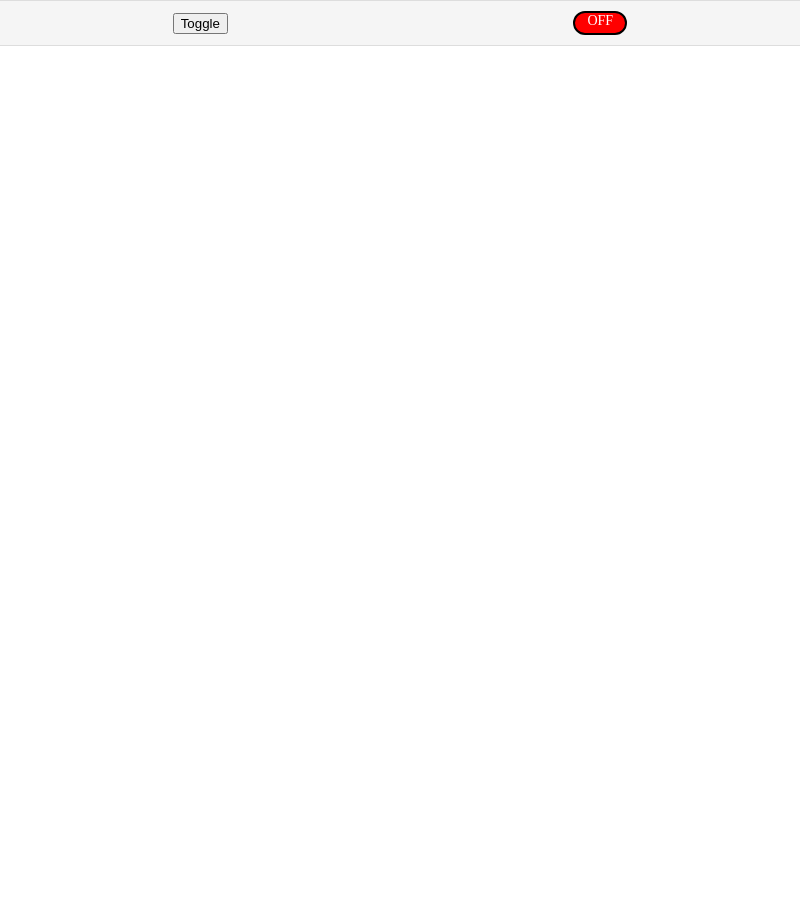
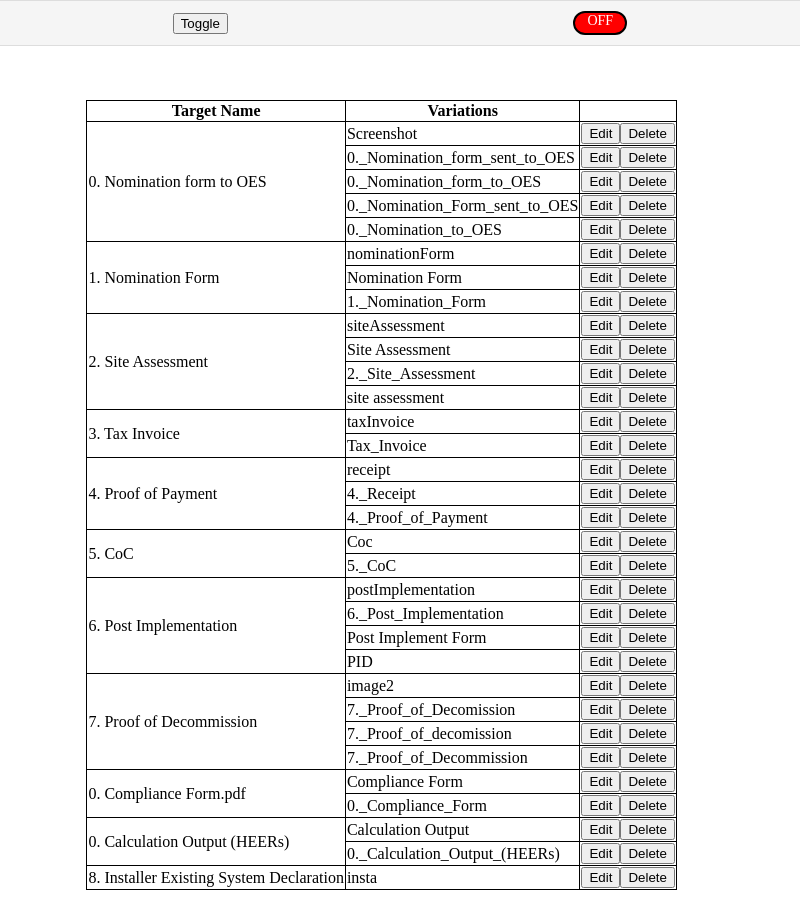
Before and after one commit to LucasGriffinDev/file-renamer, an Electron app: page render/index.html in a window 800 px wide. Before the commit the page ends 800 px from the top, so only its background shows below. Drawn offline with Linux system fonts and the light colour scheme.

Commit message:
working table

```diff
--- a/main.js
+++ b/main/main.js
@@ -5,11 +5,12 @@ function createWindow() {
         width: 800,
         height: 600,
         webPreferences: {
-            nodeIntegration: true
+            nodeIntegration: true,
+            contextIsolation: false
         }
     });
 
-    win.loadFile('index.html');
+    win.loadFile('./render/index.html');
 }
 
 app.whenReady().then(createWindow);
--- a/package.json
+++ b/package.json
@@ -2,7 +2,7 @@
   "name": "file-renamer",
   "version": "1.0.0",
   "description": "",
-  "main": "main.js",
+  "main": "main/main.js",
   "scripts": {
     "test": "echo \"Error: no test specified\" && exit 1",
     "start": "electron ."
--- a/css/style.css
+++ b/render/css/style.css
@@ -28,3 +28,14 @@
     transition: all 0.4s ease;
     text-align: center;
 }
+
+table, th, td {
+    border: 1px solid black;
+    border-collapse: collapse;
+}
+
+.table-container {
+    margin: 0 auto;
+    margin-top: 100px;
+    width: 80%;
+}
--- a/index.html
+++ b/render/index.html
@@ -4,7 +4,7 @@
     <title>Electron App</title>
     <meta charset="UTF-8">
     <meta name="viewport" content="width=device-width, initial-scale=1">
-    <link href="./css/style.css" rel="stylesheet">
+    <link href="css/style.css" rel="stylesheet">
     <!-- Add your CSS here -->
 </head>
 <body>
@@ -12,8 +12,22 @@
 <button id="toggleButton">Toggle</button>
 <div id="slider" >OFF</div>
 </div>
+<div class="table-container" >
+<table>
+    <thead>
+        <tr>
+            <th>Target Name</th>
+            <th>Variations</th>
+        </tr>
+    </thead>
+    <tbody id="table-body">
+
+    </tbody>
+</table>
+</div>
 <!-- Add your JavaScript here -->
-<script src="./functions/toggle.js"></script>
 
+<script src="scripts/toggle.js"></script>
+<script src="./scripts/renderer.js"></script>
 </body>
 </html>
--- /dev/null
+++ b/render/scripts/renderer.js
@@ -0,0 +1,77 @@
+console.log('test')
+const renameMappings = require('../shared/constants.js');
+console.log(renameMappings)
+
+
+
+function populateTable(mappings) {
+    const tableBody = document.getElementById('table-body');
+
+    mappings.forEach(mapping => {
+        // Determine if we need to span the target name cell across multiple rows
+        const rowspan = mapping.variations.length;
+
+
+
+        // Function to create buttons
+        const createButtons = () => {
+            const buttonCell = document.createElement('td');
+            const editButton = document.createElement('button');
+            editButton.textContent = 'Edit';
+            editButton.onclick = function() {
+                // Logic to handle editing
+                alert('Edit button clicked');
+
+            };
+
+            const deleteButton = document.createElement('button');
+            deleteButton.textContent = 'Delete';
+            deleteButton.onclick = function() {
+                // Logic to handle deletion
+                alert('delete button clicked');
+
+            };
+
+            buttonCell.appendChild(editButton);
+            buttonCell.appendChild(deleteButton);
+            return buttonCell;
+        };
+
+
+
+
+
+        // Create the first row for each mapping
+        const firstRow = document.createElement('tr');
+        const targetCell = document.createElement('td');
+        targetCell.textContent = mapping.targetName;
+        targetCell.rowSpan = rowspan; // Set the rowspan to the number of variations
+        firstRow.appendChild(targetCell);
+
+        // Add the first variation in the second cell of the first row
+        if (rowspan > 0) {
+            const firstVariationCell = document.createElement('td');
+            firstVariationCell.textContent = mapping.variations[0];
+            firstRow.appendChild(firstVariationCell);
+            firstRow.appendChild(createButtons()); // Add buttons for the first variation
+        }
+
+        // Append the first row to the table body
+        tableBody.appendChild(firstRow);
+
+        // Add subsequent rows for the remaining variations
+        for (let i = 1; i < rowspan; i++) {
+            const variationRow = document.createElement('tr');
+            const variationCell = document.createElement('td');
+            variationCell.textContent = mapping.variations[i];
+            variationRow.appendChild(variationCell);
+            variationRow.appendChild(createButtons()); // Add buttons for each variation
+            tableBody.appendChild(variationRow);
+        }
+    });
+}
+
+// Call `populateTable` when the DOM is fully loaded
+document.addEventListener('DOMContentLoaded', () => {
+    populateTable(renameMappings);
+});
--- /dev/null
+++ b/shared/constants.js
@@ -0,0 +1,95 @@
+const renameMappings = [
+    {
+        targetName: "0. Nomination form to OES",
+        variations: [
+            "Screenshot",
+            "0._Nomination_form_sent_to_OES",
+            "0._Nomination_form_to_OES",
+            "0._Nomination_Form_sent_to_OES",
+            "0._Nomination_to_OES"
+        ]
+    },
+    {
+        targetName: "1. Nomination Form",
+        variations: [
+            "nominationForm",
+            "Nomination Form",
+            "1._Nomination_Form"
+        ]
+    },
+    {
+        targetName: "2. Site Assessment",
+        variations: [
+            "siteAssessment",
+            "Site Assessment",
+            "2._Site_Assessment",
+            "site assessment",
+
+        ]
+    },
+    {
+        targetName: "3. Tax Invoice",
+        variations: [
+            "taxInvoice",
+            "Tax_Invoice"
+        ]
+    },
+    {
+        targetName: "4. Proof of Payment",
+        variations: [
+            "receipt",
+            "4._Receipt",
+            "4._Proof_of_Payment"
+        ]
+    },
+    {
+        targetName: "5. CoC",
+        variations: [
+            "Coc",
+            "5._CoC"
+        ]
+    },
+    {
+        targetName: "6. Post Implementation",
+        variations: [
+            "postImplementation",
+            "6._Post_Implementation",
+            "Post Implement Form",
+            "PID"
+        ]
+    },
+    {
+        targetName: "7. Proof of Decommission",
+        variations: [
+            "image2",
+            "7._Proof_of_Decomission",
+            "7._Proof_of_decomission",
+            "7._Proof_of_Decommission"
+        ],
+        options: {
+            moveToParent: [true, false, false, false] // This is an array of the same length as variations
+        }
+    },
+    {
+        targetName: "0. Compliance Form.pdf",
+        variations: [
+            "Compliance Form",
+            "0._Compliance_Form"
+        ]
+    },
+    {
+        targetName: "0. Calculation Output (HEERs)",
+        variations: [
+            "Calculation Output",
+            "0._Calculation_Output_(HEERs)"
+        ]
+    },
+    {
+        targetName: "8. Installer Existing System Declaration",
+        variations: [
+            "insta"
+        ]
+    }
+];
+
+module.exports = renameMappings;
```
Also changed, not shown: render/scripts/toggle.js (renamed from functions/toggle.js), 1 other file.
